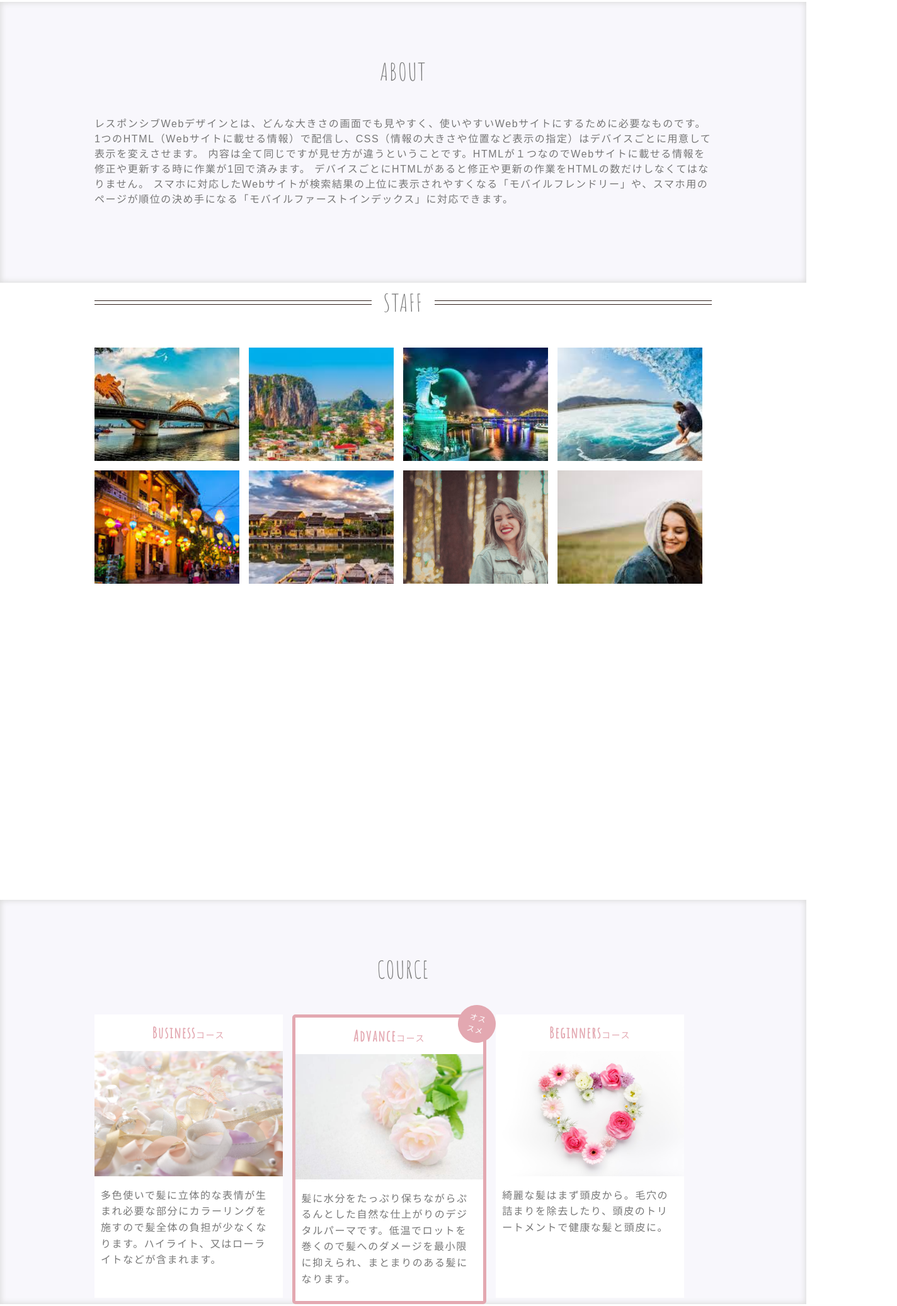
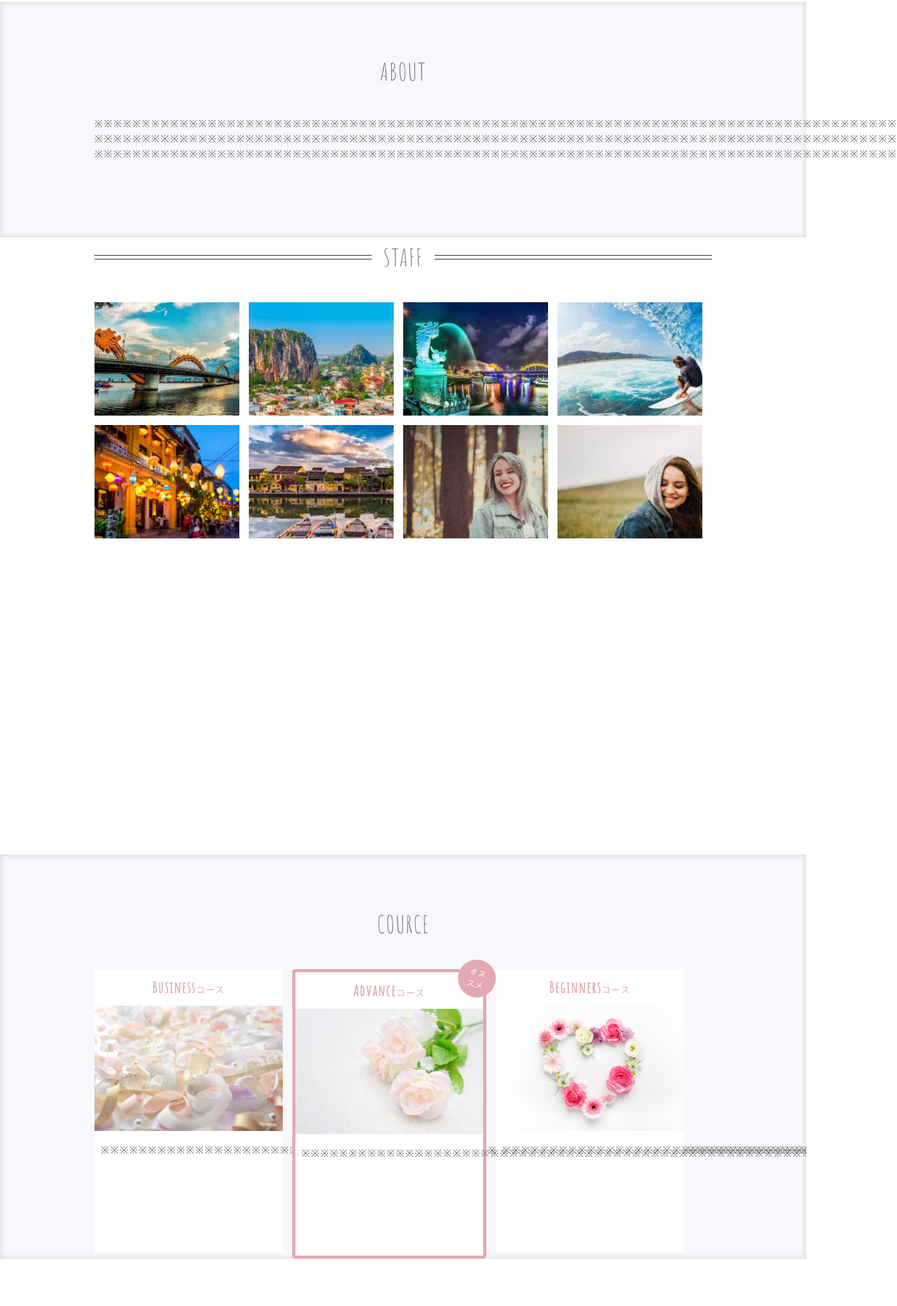
Before and after one commit to Realyohey18/responsive-design, a plain HTML site: page index.html in a window 1280 px wide. Shown: the part 997-3071 px from the top of the page at 63% size, 1424 px wide, since content can reach past the window. Drawn offline with nearby package versions, Linux system fonts and the light colour scheme.

Commit message:
Update index.html
delete wasted comment out

```diff
--- a/index.html
+++ b/index.html
@@ -79,10 +79,9 @@
             <div class="contents-area">
              <h2 class="container-title"><span>ABOUT</span></h2>
              <div class="contents articale">
-                <p>レスポンシブWebデザインとは、どんな大きさの画面でも見やすく、使いやすいWebサイトにするために必要なものです。<br>
-                1つのHTML（Webサイトに載せる情報）で配信し、CSS（情報の大きさや位置など表示の指定）はデバイスごとに用意して表示を変えさせます。
-                内容は全て同じですが見せ方が違うということです。HTMLが１つなのでWebサイトに載せる情報を修正や更新する時に作業が1回で済みます。 デバイスごとにHTMLがあると修正や更新の作業をHTMLの数だけしなくてはなりません。
-                スマホに対応したWebサイトが検索結果の上位に表示されやすくなる「モバイルフレンドリー」や、スマホ用のページが順位の決め手になる「モバイルファーストインデックス」に対応できます。
+                <p>※※※※※※※※※※※※※※※※※※※※※※※※※※※※※※※※※※※※※※※※※※※※※※※※※※※※※※※※※※※※※※※※※※※※※※※※※※※※※※※※※※※※※
+                    ※※※※※※※※※※※※※※※※※※※※※※※※※※※※※※※※※※※※※※※※※※※※※※※※※※※※※※※※※※※※※※※※※※※※※※※※※※※※※※※※※※※※※
+                    ※※※※※※※※※※※※※※※※※※※※※※※※※※※※※※※※※※※※※※※※※※※※※※※※※※※※※※※※※※※※※※※※※※※※※※※※※※※※※※※※※※※※※
                 </p>
              </div>
             </div>
@@ -105,16 +104,12 @@
         <section class="five" id="COURCE">
             <h2 class="container-title"><span>COURCE</span></h2>
             <div class="contents">
-               <!--サンプルの方だとcontentsの下層にもう一つdivタグを作っている-->
-               <!--<div class="panel-group panel-group-flex"></div>-->
-               <!--sampelではコース名、img,概要を一つ一つのdivでカテゴリ分けしている。-->
-               <!--divタグに直接文字を記入してもいいの？-->
                 <div class="lesson">
                    <div class="lesson-image">
                      <p class="lesson-title">Business<span>コース</span></p>
                      <img class="lesson-img" src="./imgs/price1.jpg" alt="">
                    </div>
-                   <p class="lesson-sentense">多色使いで髪に立体的な表情が生まれ必要な部分にカラーリングを施すので髪全体の負担が少なくなります。ハイライト、又はローライトなどが含まれます。</p>
+                   <p class="lesson-sentense">※※※※※※※※※※※※※※※※※※※※※※※※※※※※※※※※※※※※※※※※※※※※※※※※※※※※※※※※※※※※※※※※※※※※※※※※※※※※※※※※※※※※※</p>
                 </div>
                 <div class="lesson osusume">
                     <span class="panel-badge">オス<br>スメ</span>
@@ -122,7 +117,7 @@
                      <p class="lesson-title">Advance<span>コース</span></p>
                      <img class="lesson-img" src="./imgs/price2.jpg" alt="">
                     </div>
-                    <p class="lesson-sentense">髪に水分をたっぷり保ちながらぷるんとした自然な仕上がりのデジタルパーマです。低温でロットを巻くので髪へのダメージを最小限に抑えられ、まとまりのある髪になります。</p>
+                    <p class="lesson-sentense">※※※※※※※※※※※※※※※※※※※※※※※※※※※※※※※※※※※※※※※※※※※※※※※※※※※※※※※※※※※※※※※※※※※※※※※※※※※※※※※※※※※※※</p>
 
                 </div>
                 <div class="lesson">
@@ -130,12 +125,11 @@
                      <p class="lesson-title">Beginners<span>コース</span></p>
                      <img class="lesson-img" src="./imgs/price3.jpg" alt="">
                     </div>
-                    <p class="lesson-sentense">綺麗な髪はまず頭皮から。毛穴の詰まりを除去したり、頭皮のトリートメントで健康な髪と頭皮に。</p>
+                    <p class="lesson-sentense">※※※※※※※※※※※※※※※※※※※※※※※※※※※※※※※※※※※※※※※※※※※※※※※※※※※※※※※※※※※※※※※※※※※※※※※※※※※※※※※※※※※※※</p>
                 </div>
             </div>
         </section>
         <!-------------------------------------------------------------------------->
-        <!--送信ボタンはinputタグなのかbuttonタグなのかいまいちわからない。-->
         <section class="six" id="CONTACT">
             <h2 class="container-title"><span>CONTACT</span></h2>
             <div class="contact-contents contents">
@@ -150,7 +144,6 @@
     </main>
     <footer>
         <div class="cotents">
-            <!--sampleではここではpタグ使ってら。-->
             Copyright © webukatu. All Rights Reserved
         </div>
     </footer>
```
